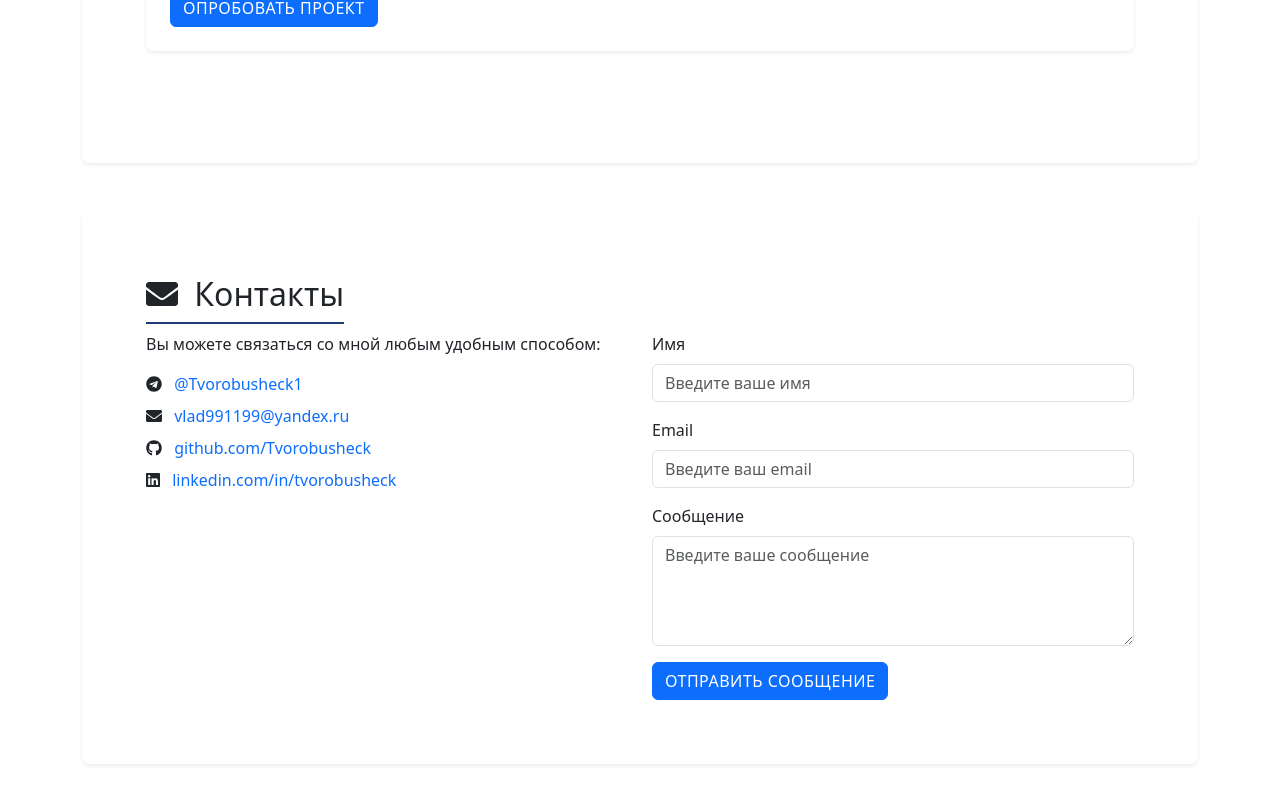
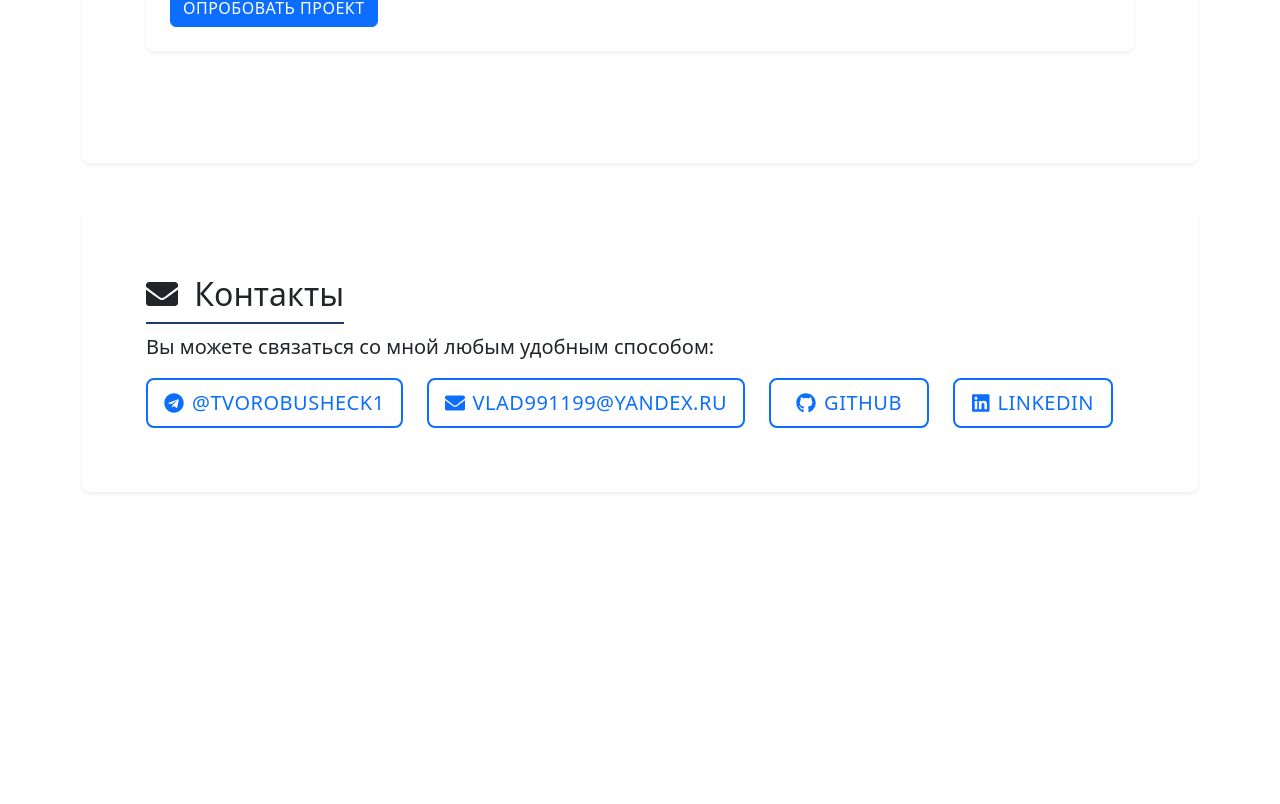
Before and after one commit to Tvorobusheck/klimenko-portfolio, a Vue app: page / in a window 1280 px wide. Shown: the part 4820-5624 px from the top of the page. After the commit the page ends 5360 px from the top, so only its background shows below. Built offline with nearby package versions, Linux system fonts and the light colour scheme.

Commit message:
Убрал форму для отправки сообщения. И исправил favicon и название страницы

```diff
--- a/index.html
+++ b/index.html
@@ -8,9 +8,11 @@
     <meta name="keywords" content="портфолио, разработчик, программист, веб-разработка, Python, JavaScript, Vue, Django, преподаватель">
     <meta name="author" content="Клименко Владислав">
 
+    <title>Клименко Владислав - Портфолио</title>
+
     <!-- Open Graph / Facebook -->
     <meta property="og:type" content="website">
-    <meta property="og:url" content="https://yourdomain.com/">
+    <meta property="og:url" content="https://vklimenko.ru/">
     <meta property="og:title" content="Клименко Владислав - Портфолио">
     <meta property="og:description" content="Личный сайт-портфолио Клименко Владислава - Разработчик программного обеспечения и преподаватель">
     <meta property="og:image" content="/images/og-image.jpg">
--- a/src/components/sections/Contacts.vue
+++ b/src/components/sections/Contacts.vue
@@ -2,81 +2,28 @@
   <section id="contacts" class="mb-5">
     <h2><i class="fas fa-envelope me-2"></i> {{ t('contacts.title') }}</h2>
     <div class="row">
-      <div class="col-md-6">
-        <p>{{ t('contacts.description') }}</p>
-        <ul class="list-unstyled">
-          <li class="mb-2">
-            <i class="fab fa-telegram me-2"></i>
-            <a href="https://t.me/Tvorobusheck1" target="_blank" class="text-decoration-none">
-              @Tvorobusheck1
-            </a>
-          </li>
-          <li class="mb-2">
-            <i class="fas fa-envelope me-2"></i>
-            <a href="mailto:vlad991199@yandex.ru" class="text-decoration-none">
-              vlad991199@yandex.ru
-            </a>
-          </li>
-          <li class="mb-2">
-            <i class="fab fa-github me-2"></i>
-            <a href="https://github.com/Tvorobusheck" target="_blank" class="text-decoration-none">
-              github.com/Tvorobusheck
-            </a>
-          </li>
-          <li class="mb-2">
-            <i class="fab fa-linkedin me-2"></i>
-            <a href="https://linkedin.com/in/tvorobusheck" target="_blank" class="text-decoration-none">
-              linkedin.com/in/tvorobusheck
-            </a>
-          </li>
-        </ul>
-      </div>
-      <div class="col-md-6">
-        <form @submit.prevent="handleSubmit">
-          <div class="mb-3">
-            <label for="name" class="form-label">{{ t('contacts.form.name') }}</label>
-            <input
-              type="text"
-              class="form-control"
-              id="name"
-              v-model="form.name"
-              :placeholder="t('contacts.form.namePlaceholder')"
-              required
-            >
-          </div>
-          <div class="mb-3">
-            <label for="email" class="form-label">{{ t('contacts.form.email') }}</label>
-            <input
-              type="email"
-              class="form-control"
-              id="email"
-              v-model="form.email"
-              :placeholder="t('contacts.form.emailPlaceholder')"
-              required
-            >
-          </div>
-          <div class="mb-3">
-            <label for="message" class="form-label">{{ t('contacts.form.message') }}</label>
-            <textarea
-              class="form-control"
-              id="message"
-              rows="4"
-              v-model="form.message"
-              :placeholder="t('contacts.form.messagePlaceholder')"
-              required
-            ></textarea>
-          </div>
-          <button type="submit" class="btn btn-primary">
-            {{ t('contacts.form.submit') }}
-          </button>
-        </form>
+      <div class="col-12">
+        <p class="lead">{{ t('contacts.description') }}</p>
+        <div class="d-flex flex-wrap gap-4">
+          <a href="https://t.me/Tvorobusheck1" target="_blank" class="btn btn-outline-primary btn-lg">
+            <i class="fab fa-telegram me-2"></i> @Tvorobusheck1
+          </a>
+          <a href="mailto:vlad991199@yandex.ru" class="btn btn-outline-primary btn-lg">
+            <i class="fas fa-envelope me-2"></i> vlad991199@yandex.ru
+          </a>
+          <a href="https://github.com/Tvorobusheck" target="_blank" class="btn btn-outline-primary btn-lg">
+            <i class="fab fa-github me-2"></i> GitHub
+          </a>
+          <a href="https://linkedin.com/in/tvorobusheck" target="_blank" class="btn btn-outline-primary btn-lg">
+            <i class="fab fa-linkedin me-2"></i> LinkedIn
+          </a>
+        </div>
       </div>
     </div>
   </section>
 </template>
 
 <script>
-import { ref } from 'vue';
 import { useTranslations } from '@/composables/useTranslations';
 
 export default {
@@ -84,61 +31,36 @@ export default {
   setup() {
     const { t } = useTranslations();
 
-    const form = ref({
-      name: '',
-      email: '',
-      message: ''
-    });
-
-    const handleSubmit = () => {
-      // Here you would typically send the form data to a server
-      console.log('Form submitted:', form.value);
-      alert(t('contacts.form.successMessage'));
-
-      // Reset form
-      form.value = {
-        name: '',
-        email: '',
-        message: ''
-      };
-    };
-
     return {
-      t,
-      form,
-      handleSubmit
+      t
     };
   }
 };
 </script>
 
 <style scoped>
-.list-unstyled li {
-  margin-bottom: 0.5rem;
+.btn-outline-primary {
+  border-width: 2px;
+  transition: all 0.3s ease;
+  display: inline-flex;
+  align-items: center;
+  justify-content: center;
+  min-width: 160px;
 }
 
-a {
-  color: #0d6efd;
-  transition: color 0.2s;
+.btn-outline-primary:hover {
+  transform: translateY(-2px);
+  box-shadow: 0 4px 8px rgba(0, 0, 0, 0.1);
 }
 
-a:hover {
-  color: #0a58ca;
-  text-decoration: none;
+.btn i {
+  font-size: 1.2em;
 }
 
-.form-control:focus {
-  border-color: #86b7fe;
-  box-shadow: 0 0 0 0.25rem rgba(13, 110, 253, 0.25);
-}
-
-.btn-primary {
-  background-color: #0d6efd;
-  border-color: #0d6efd;
-}
-
-.btn-primary:hover {
-  background-color: #0b5ed7;
-  border-color: #0a58ca;
+@media (max-width: 768px) {
+  .btn-outline-primary {
+    width: 100%;
+    margin-bottom: 0.5rem;
+  }
 }
 </style>
```
Also changed, not shown: 2 other files (tests, documents, lock files or other folders).
